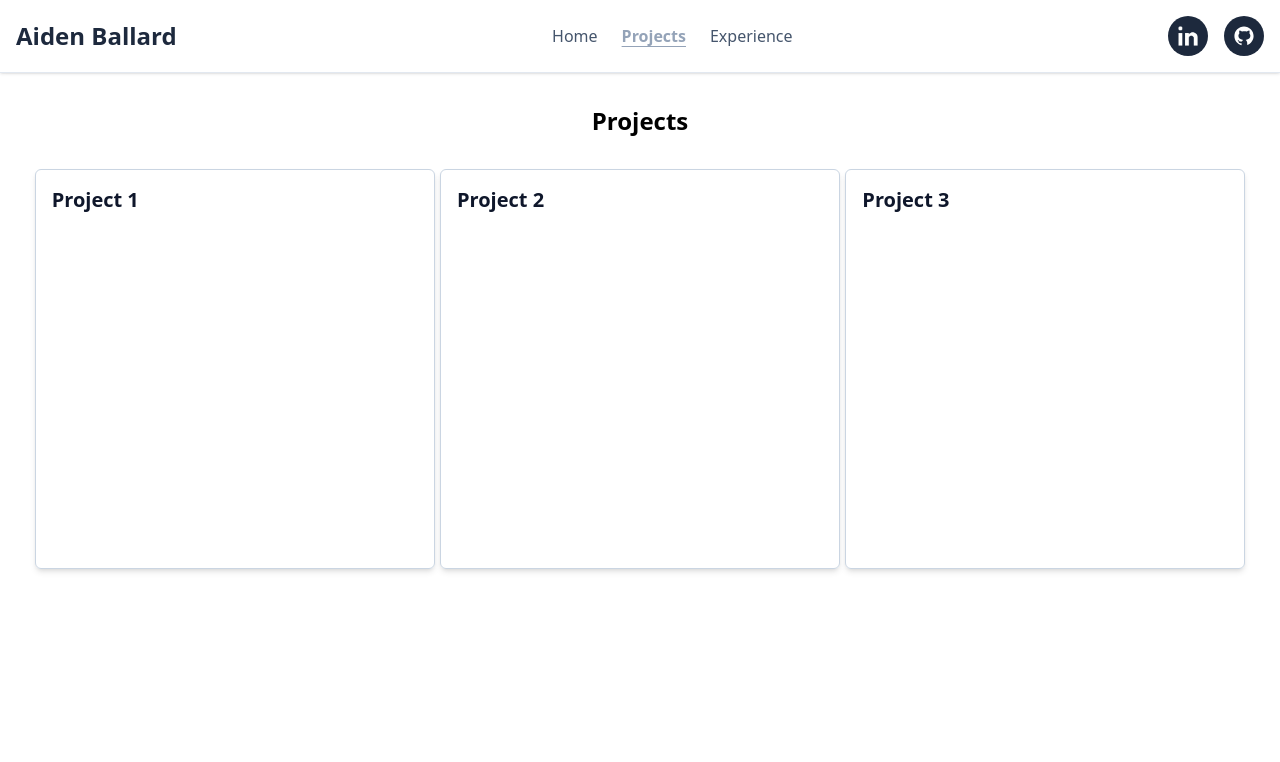
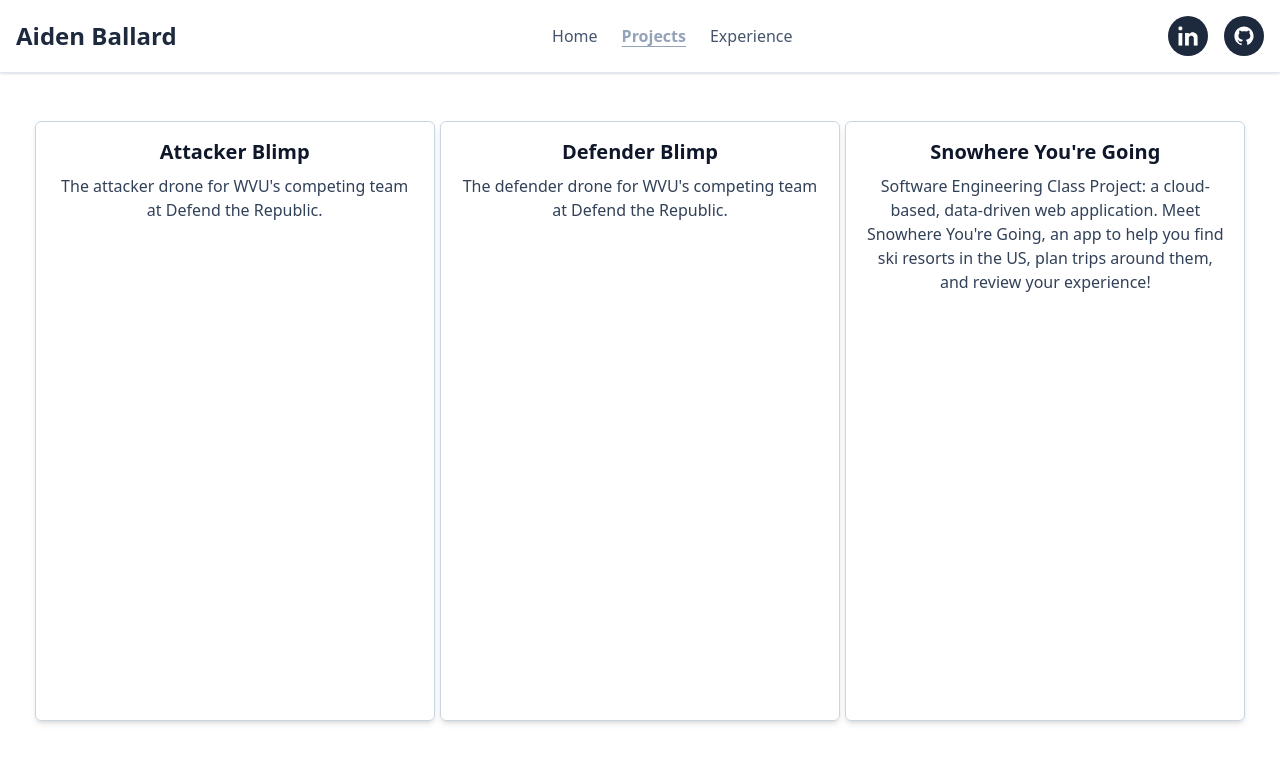
Before and after one commit to 01aidenballard/personal-website, a React (Vite) app: page /projects in a window 1280 px wide. Shown: the top 762 px of the page. Built offline with nearby package versions, Linux system fonts and the light colour scheme.

Commit message:
Adding video/image rendering to project cards (needs work), adjusting experience page to include coursework

```diff
--- a/src/components/ProjectCard.jsx
+++ b/src/components/ProjectCard.jsx
@@ -1,32 +1,42 @@
-import { useState } from 'react';
+import { useState, useEffect } from 'react';
 
 function ProjectCard({ project }) {
 
     const [isClicked, setIsClicked] = useState(false);
+    const [isVideo, setIsVideo] = useState(false);
 
     const handleCardClick = () => {
         setIsClicked(!isClicked);
     };
 
-    if (!isClicked) {
+    useEffect(() => {
+        setIsVideo(!!project.video);
+      }, [project]);
+
         return (
-        <div className="inline-block border border-slate-300 p-4 m-4 rounded-md shadow-md w-100 h-100 cursor-pointer transition duration-100 hover:scale-110"
+        <>
+            <div className="inline-block border border-slate-300 p-4 m-4 rounded-md shadow-md w-100 h-150 cursor-pointer transition duration-100 hover:scale-110"
             onClick={handleCardClick}>
-            <h3 className="text-xl font-semibold text-slate-900">{project.title}</h3>
-            <p className="text-slate-700 mt-2">{project.briefDescription}</p>
+                <h3 className="text-xl font-semibold text-slate-900 text-center">{project.title}</h3>
+                <p className="text-slate-700 mt-2 text-center">{project.briefDescription}</p>
             </div>
-        );
-    } else {
-        return (
-        <div className="fixed inset-0 flex items-center justify-center z-50 " onClick={handleCardClick}>
+            <div className="fixed inset-0 flex items-center justify-center z-50 text-center backdrop-blur"  onClick={handleCardClick} hidden={!isClicked}>
                 <div className="bg-white border border-slate-300 p-6 rounded-md shadow-md w-300 max-w-[60%] h-300 max-h-[60%] transition duration-300 ease-in-out"
                 onClick={(e) => e.stopPropagation()} >
                     <h3 className="text-2xl font-bold text-slate-900">{project.title}</h3>
-            <p className="text-slate-700 mt-4">{project.longDescription}</p>
+                    <p className="text-slate-700 mt-4 text.center">{project.longDescription}</p>
+                    {isVideo ? (
+                        <video width="320" height="240" controls>
+                        <source src={project.mediaLink} type="video/mov" />
+                        Your browser does not support the video tag.
+                        </video>
+                    ) : (
+                        <img src={project.mediaLink} alt={project.title} />
+                    )}
                 </div>
             </div>
+        </>
         );
-    }
 }
 
 export default ProjectCard;
--- a/src/pages/Experience.jsx
+++ b/src/pages/Experience.jsx
@@ -11,14 +11,20 @@ pdfjs.GlobalWorkerOptions.workerSrc = new URL(
 
 function Experience() {
   const [numPages, setNumPages] = useState(null);
+  const [isClicked, setIsClicked] = useState(false);
 
   const onDocumentLoadSuccess = ({ numPages }) => {
     setNumPages(numPages);
   };
 
+  const handleCardClick =() => {
+    setIsClicked(!isClicked);
+  }
+
+
   return (
-    <div className="min-h-screen bg-slate-50">
-      <div className="container mx-auto px-4 py-12">
+    <div className="bg-slate-50">
+      <div className="container mx-auto px-4 py-3">
         <div className="grid grid-cols-2 gap-12">
 
           {/* Left Column / PDF Viewer*/}
@@ -37,15 +43,15 @@ function Experience() {
             <a
               href="/Aiden-Ballard-Resume.pdf"
               download
-              className="mt-6 bg-blue-600 hover:bg-slate-700 text-white font-semibold py-3 px-8 rounded-lg shadow-md hover:shadow-lg transform hover:-translate-y-1 transition-all duration-300 ease-in-out"
+              className="mt-2 bg-blue-600 hover:bg-slate-700 text-white font-semibold py-3 px-8 rounded-lg shadow-md hover:shadow-lg transform hover:-translate-y-1 transition-all duration-300 ease-in-out"
             >
               Download Resume
             </a>
           </div>
 
-          {/* Right Column / Experience*/}
-          <div className="p-6 bg-white rounded-lg shadow-xl border border-slate-200">
-            <h2 className="text-3xl font-bold text-center text-slate-800 mb-6">Experience</h2>
+          {/* Right Column / Experience / Coursework*/}
+          <div className="p-2 bg-white rounded-lg shadow-xl border border-slate-200 hover:scale-102" onClick={handleCardClick} hidden={!isClicked}>
+          <h2 className="text-2xl font-bold text-slate-900 text-center">Work History</h2>
             <ul className="space-y-6">
               <li>
                 <h3 className="text-xl font-semibold text-slate-900">Embedded Artificial Intelligence Intern</h3>
@@ -90,6 +96,24 @@ function Experience() {
               </li>
             </ul>
           </div>
+          <div className="p-6 bg-white rounded-lg shadow-xl border border-slate-200 hover:scale-102" onClick={handleCardClick} hidden={isClicked}>
+            <h2 className="text-2xl font-bold text-slate-900 mb-4 text-center">Coursework (Taken/In-Progress(IP))</h2>
+            <ul className="list-disc list-inside space-y-2 text-slate-700">
+              <li>Microprocessor Systems (IP)</li>
+              <li>Data and Computer Communications (IP)</li>
+              <li>Analysis of Algorithms (IP)</li>
+              <li>Linear Algebra (IP)</li>
+              <li>Technical Writing (IP)</li>
+              <li>File and Data Structures</li>
+              <li>Discrete Mathematics</li>
+              <li>Software Engineering</li>
+              <li>Principles of Programming Languages</li>
+              <li>Computer System Concepts</li>
+              <li>Cybersecurity Principles and Practice</li>
+              <li>Secure Software Development</li>
+              <li>Calculus I, II, and III</li>
+            </ul>
+          </div>
         </div>
       </div>
     </div>
--- a/src/pages/Projects.jsx
+++ b/src/pages/Projects.jsx
@@ -5,11 +5,23 @@ function Projects() {
 
   return (
     <div className="p-8">
-      <h2 className="text-center text-2xl font-semibold mb-4">Projects</h2>
       <ul className= "flex grid grid-cols-3 place-items-center">
-        <ProjectCard project={{ title: "Project 1", description: "Description for project 1" }} />
-        <ProjectCard project={{ title: "Project 2", description: "Description for project 2" }} />
-        <ProjectCard project={{ title: "Project 3", description: "Description for project 3" }} />
+        <ProjectCard
+          project={{
+            title: "Attacker Blimp",
+            briefDescription: "The attacker drone for WVU's competing team at Defend the Republic.",
+            longDescription: "The Attacker Blimp was my first collegiant project. I was fortunate to land a research position as a freshman where they had me shadow the Controls team. The group was full of Mechanical/Aerospace and Electrical Engineers, so I got to learn a lot about many disciplines as I was figuring out what I wanted to study. After I had got comfortable in the team, I was elected to lead the Visions subteam where I led another CS student and occasional assitant to design our targeting algorithms using C++/Python and OpenCV on Raspberry Pi 4bs and Zero 2Ws. I had a blast working on this side of the project and was very proud to see it in action at the competition! That was short lived as we did horribly, but I had a lot of fun and gained more experience there than from any of my courses at that point.",
+            video: true,
+            mediaLink: "../assets/Videos/attacker.MOV"  }} />
+        <ProjectCard project={{
+           title: "Defender Blimp",
+           briefDescription: "The defender drone for WVU's competing team at Defend the Republic.",
+           longDescription: "The Bomber, as we called him. A few weeks before the competition, we realized that our defense needed more work as the other drone could not handle both on our hardware. I was pulled from my Visions subteam to help the lead engineer on this project, as I was to carry on the team's legacy after they graduated. The design was three balloons for stability, three motors that moved along eigenvectors, and a work-in-progress net drop system. Unfortunately, the net drop system was pushed for the next semester. These bad guys traversed the arena following the Random Walk theory. They ran without cameras, but acted as a mobile shield to defend our goals. As the prototypes that they were, these were our greatest accomplishment as a team and produced more than acceptable results.",
+           video: true,
+           mediaLink: "../assets/Videos/defender.MOV"}} />
+        <ProjectCard project={{
+          title: "Snowhere You're Going",
+          briefDescription: "Software Engineering Class Project: a cloud-based, data-driven web application. Meet Snowhere You're Going, an app to help you find ski resorts in the US, plan trips around them, and review your experience!" }} />
       </ul>
     </div>
   );
```
Lines whose indentation alone changed are shown as unchanged.
